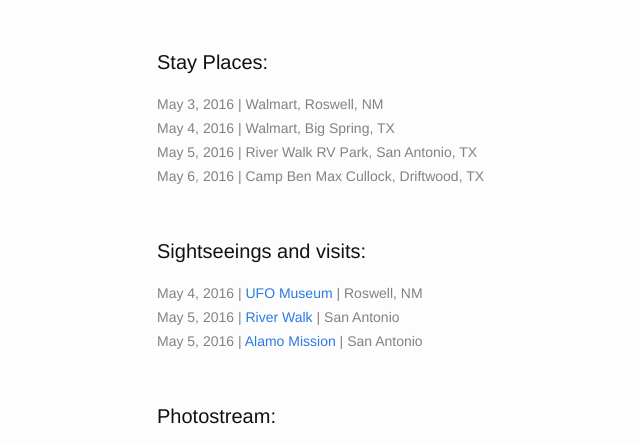
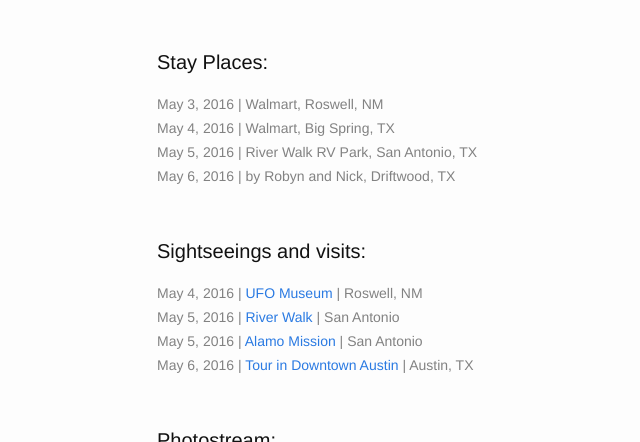
Before and after one commit to wazaahhh/roadmap, a Jekyll site: the page built from _posts/legs/2016-04-10-leg3.md, in a window 1280 px wide and 900 px high, scrolled down 343 px, cut to the strip 92-534 px from the top of the window. Shown: the whole strip, without its empty margins (113-753 px from the left). Built offline with Jekyll 4.4.1, drawn with Linux system fonts in a browser that asks for light colours; a script that is not in the unit is left out.

Commit message:
added evening activity in Austin

```diff
--- a/_posts/legs/2016-04-10-leg3.md
+++ b/_posts/legs/2016-04-10-leg3.md
@@ -7,8 +7,8 @@
 o_date : "May 3, 2016"
 d_loc: "Austin, TX"
 d_date : "May 6, 2016"
-stay_loc : [{ "type" : "stay", "place" : "Walmart, Roswell, NM", "dates" : ["May 3, 2016"]},{ "type" : "stay", "place" : "Walmart, Big Spring, TX", "dates" : ["May 4, 2016"]},{ "type" : "stay", "place" : "River Walk RV Park, San Antonio, TX", "dates" : ["May 5, 2016"]},{ "type" : "stay", "place" : "Camp Ben Max Cullock, Driftwood, TX", "dates" : ["May 6, 2016"]}]
-visit_loc : [{"type" : "visit", "place" : "Roswell, NM", "dates" : ["May 4, 2016"], "description" : "UFO Museum", "url" : "http://www.roswellufomuseum.com/", "img_url" : "https://upload.wikimedia.org/wikipedia/commons/c/c4/RoswellDailyRecordJuly8%2C1947.jpg" },{"type" : "visit", "place" : "San Antonio", "dates" : ["May  5, 2016"], "description" : "River Walk", "url" : "https://en.wikipedia.org/wiki/San_Antonio_River_Walk", "img_url" : "https://en.wikipedia.org/wiki/San_Antonio_River_Walk#/media/File:Riverwalk20.jpg"},{"type" : "visit", "place" : "San Antonio", "dates" : ["May  5, 2016"], "description" : "Alamo Mission", "url" : "https://en.wikipedia.org/wiki/Alamo_Mission_in_San_Antonio", "img_url" : "https://upload.wikimedia.org/wikipedia/commons/1/1e/Alamo_pano.jpg"}]
+stay_loc : [{ "type" : "stay", "place" : "Walmart, Roswell, NM", "dates" : ["May 3, 2016"]},{ "type" : "stay", "place" : "Walmart, Big Spring, TX", "dates" : ["May 4, 2016"]},{ "type" : "stay", "place" : "River Walk RV Park, San Antonio, TX", "dates" : ["May 5, 2016"]},{ "type" : "stay", "place" : "by Robyn and Nick, Driftwood, TX", "dates" : ["May 6, 2016"]}]
+visit_loc : [{"type" : "visit", "place" : "Roswell, NM", "dates" : ["May 4, 2016"], "description" : "UFO Museum", "url" : "http://www.roswellufomuseum.com/", "img_url" : "https://upload.wikimedia.org/wikipedia/commons/c/c4/RoswellDailyRecordJuly8%2C1947.jpg" },{"type" : "visit", "place" : "San Antonio", "dates" : ["May  5, 2016"], "description" : "River Walk", "url" : "https://en.wikipedia.org/wiki/San_Antonio_River_Walk", "img_url" : "https://en.wikipedia.org/wiki/San_Antonio_River_Walk#/media/File:Riverwalk20.jpg"},{"type" : "visit", "place" : "San Antonio", "dates" : ["May  5, 2016"], "description" : "Alamo Mission", "url" : "https://en.wikipedia.org/wiki/Alamo_Mission_in_San_Antonio", "img_url" : "https://upload.wikimedia.org/wikipedia/commons/1/1e/Alamo_pano.jpg"},{"type" : "visit", "place" : "Austin, TX", "dates" : ["May  6, 2016"], "description" : "Tour in Downtown Austin", "url" : "https://en.wikipedia.org/wiki/Austin,_Texas", "img_url" : "https://upload.wikimedia.org/wikipedia/commons/a/a5/Austin_Evening.jpg"}]
 missed_loc:
 d_img_url : "https://upload.wikimedia.org/wikipedia/commons/6/6d/Austin_Winter_Sunrise.jpg"
 s_date : "May 7, 2016"
```
